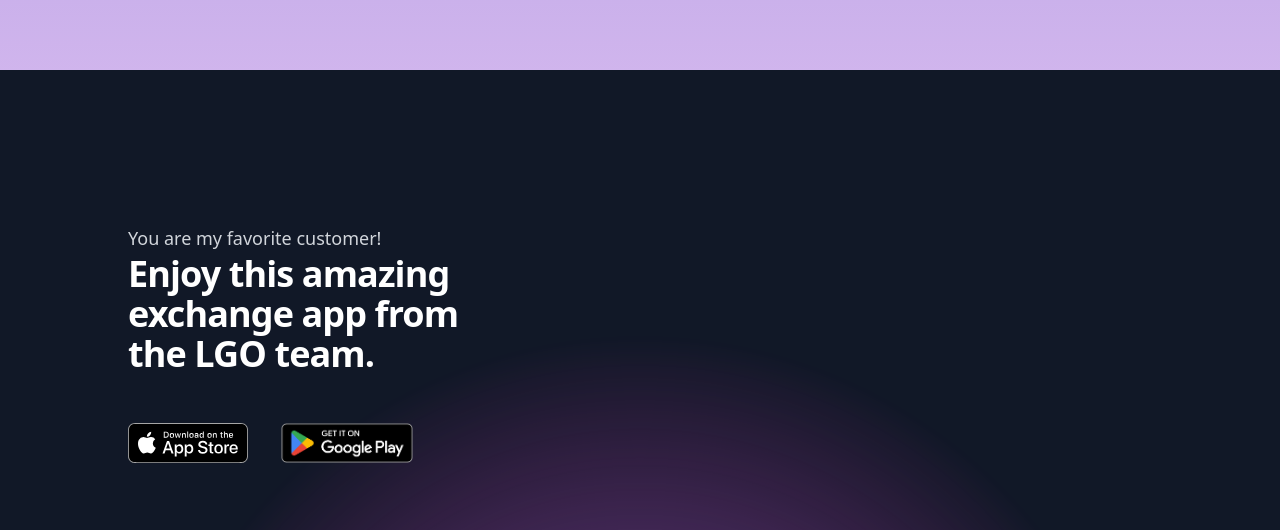
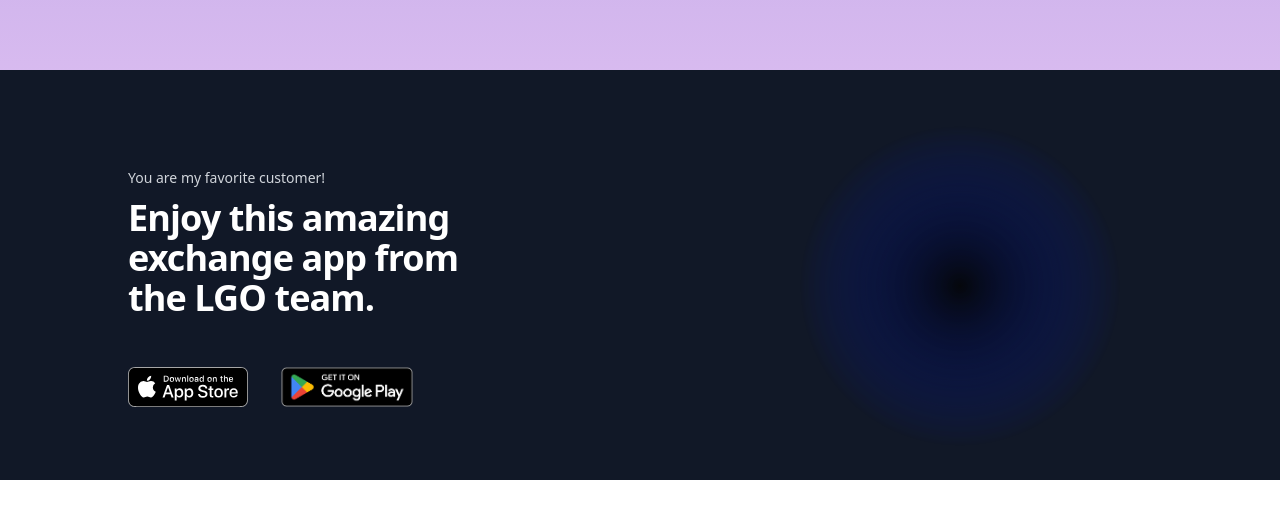
Before and after one commit to LRodriguez92/crypto-exchange-landing, a React (Create React App) app: page / in a window 1280 px wide. Shown: the part 2438-2968 px from the top of the page. After the commit the page ends 2918 px from the top, so only its background shows below. Built offline with nearby package versions, Linux system fonts and the light colour scheme; what @visx/mock-data would draw is missing.

Commit message:
resize, add buttons, change circle in CTA

```diff
--- a/src/components/CTA.js
+++ b/src/components/CTA.js
@@ -1,26 +1,26 @@
 /* This example requires Tailwind CSS v3.0+ */
 export default function CTA() {
     return (
-      <div className="bg-white">
+      <div className="">
         <div className="mx-auto max-w-full bg-gray-900
         ">
           <div className="mx-auto max-w-7xl relative isolate overflow-hidden bg-gray-900 px-6 pt-16sm:px-16 md:pt-24 lg:flex lg:gap-x-20 lg:px-32 lg:pt-0">
             <svg
               xmlns="http://www.w3.org/2000/svg"
               viewBox="0 0 1024 1024"
-              className="absolute top-1/2 left-1/2 -z-10 h-[64rem] w-[64rem] -translate-y-1/2 [mask-image:radial-gradient(closest-side,white,transparent)] sm:left-full sm:-ml-80 lg:left-1/2 lg:ml-0 lg:translate-y-0 lg:-translate-x-1/2"
+              className="absolute -z-10 h-[20rem] w-[20rem] -translate-y-1/2 [mask-image:radial-gradient(closest-side,white,transparent)] md:hidden lg:block md:top-full sm:left-[36rem] sm:-ml-80 lg:top-14 lg:left-3/4 lg:ml-0 lg:translate-y-0 lg:-translate-x-1/2"
               aria-hidden="true"
             >
               <circle cx={512} cy={512} r={512} fill="url(#759c1415-0410-454c-8f7c-9a820de03641)" fillOpacity="0.7" />
               <defs>
                 <radialGradient id="759c1415-0410-454c-8f7c-9a820de03641">
-                  <stop stopColor="#7775D6" />
-                  <stop offset={1} stopColor="#E935C1" />
+                  <stop stopColor="#000000" />
+                  <stop offset={1} stopColor="#001bc5" />
                 </radialGradient>
               </defs>
             </svg>
-            <div className="mx-auto max-w-md text-center lg:mx-0 lg:flex-auto lg:py-32 lg:text-left">
-              <p className="mt-6 text-lg leading-8 text-gray-300">
+            <div className="mx-auto max-w-md text-center lg:mx-0 lg:flex-auto lg:py-16 lg:text-left">
+              <p className="mt-6 text-sm leading-10 text-gray-300">
                 You are my favorite customer!
               </p>
               <h2 className="text-3xl font-bold tracking-tight text-white sm:text-4xl">
```
